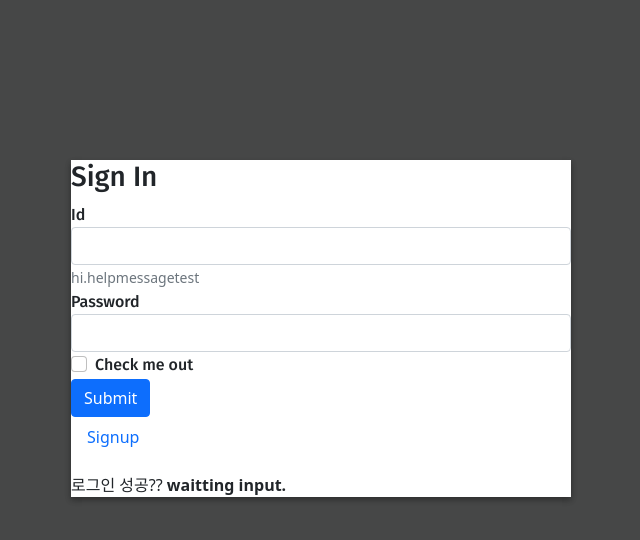
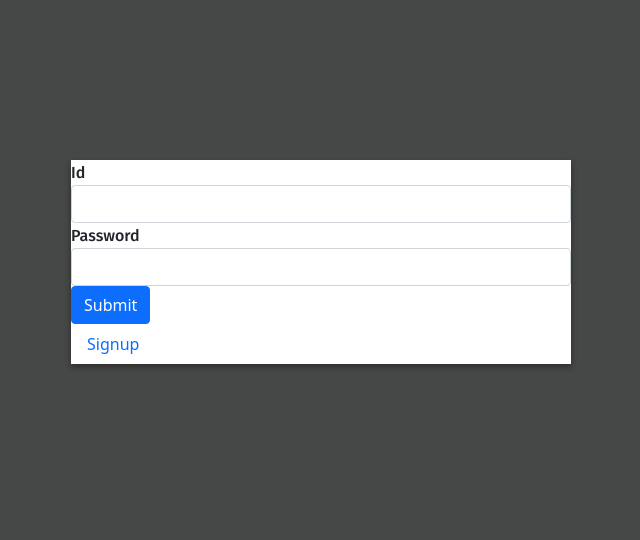
Before and after one commit to gusals005/madcamp_proj4_front, a React (Create React App) app: page / in a window 1280 px wide. Shown: the top 540 px of the page, without its empty margins (319-959 px from the left). Built offline with nearby package versions, Linux system fonts and the light colour scheme.

Commit message:
Modify navbar margin

```diff
--- a/src/pages/Factcheck/Factcheck.js
+++ b/src/pages/Factcheck/Factcheck.js
@@ -120,10 +120,8 @@ const Factcheck = (props) => {
     }, []);
 
     return(
-        <div className="row">
-
+        <div>
             <Navbar/>
-
         </div>
     )
 }
--- a/src/pages/Home/Home.js
+++ b/src/pages/Home/Home.js
@@ -123,8 +123,9 @@ const Home = (props) => {
 
 
     return (
+        <div>
+            <Navbar/>
             <div className="row">
-            <Navbar/>
                 {/* 광고 */}
                 <Card className={classes.root}>
                     <CardContent>
@@ -176,6 +177,7 @@ const Home = (props) => {
                     </CardActions>
                 </Card>
             </div>
+        </div>
     )
 }
 
--- a/src/pages/Login/Login.js
+++ b/src/pages/Login/Login.js
@@ -13,6 +13,7 @@ Login page
     - Login 를 하기 위한 회원가입 페이지도 만들어야 함.(POST api 만들어야 하고)
     - Login
 */
+
 function Login(props){
     const [state, setState] = useState({userid:"",password:"", login:"waitting input."});
 
@@ -66,30 +67,21 @@ function Login(props){
 
     return (
         <form class="form-form">
-            <h3>Sign In</h3>
             <div class="form-group">
                 <label for="id">Id</label>
                 {/*
                 <input type="email" class="form-control" id="id" aria-describedby="emailHelp">
                     */}
                 <input type='text' class="form-control" value={state.userid } id="id" onChange={e => setState({...state, userid:e.target.value})}/>
-                <small id="help" class="form-text text-muted">hi.helpmessagetest</small>
             </div>
             <div class="form-group">
                 <label for="exampleInputPassword1">Password</label>
                 <input type='text' class="form-control" value={state.password } onChange={e => setState({...state, password:e.target.value})}/>
                 {/*<input type="password" class="form-control" id="exampleInputPassword1"> */}
             </div>
-            <div class="form-group form-check">
-                <input type="checkbox" class="form-check-input" id="exampleCheck1"/>
-                <label class="form-check-label" for="exampleCheck1">Check me out</label>
-            </div>
-                <button type="submit" class="btn btn-primary" onClick={LoginCheck}>Submit</button>
+            <button type="submit" class="btn btn-primary" onClick={LoginCheck}>Submit</button>
             <p className="form-group">
                 <Link to='/signup' class="nav-link">Signup</Link>
-            </p>
-            <p className="forgot-password text-right">
-                로그인 성공?? <b>{state.login}</b>
             </p>
         </form>
 
--- a/src/pages/Mypage/Mypage.js
+++ b/src/pages/Mypage/Mypage.js
@@ -178,9 +178,9 @@ const Mypage = (props) => {
     }
 
     return(
+        <div>
+            <Navbar/>
             <div className="row">
-            <Navbar/>
-
                 <Card className={classes.root}>
                     <CardContent>
                         <Typography className={classes.title} color="textSecondary" gutterBottom>
@@ -250,6 +250,7 @@ const Mypage = (props) => {
                     </CardContent>
                 </Card>
             </div>
+        </div>
     )
 }
 export default Mypage;
```
Also changed, not shown: 1 other file (tests, documents, lock files or other folders). Lines whose indentation alone changed are shown as unchanged.
